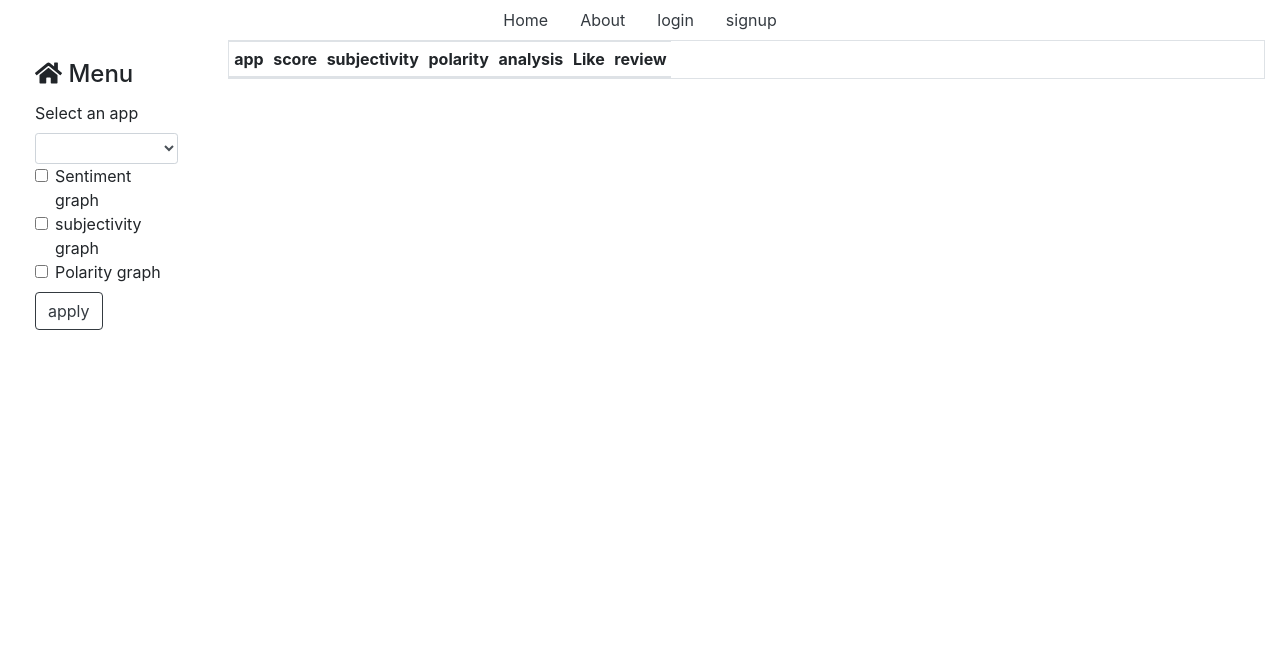
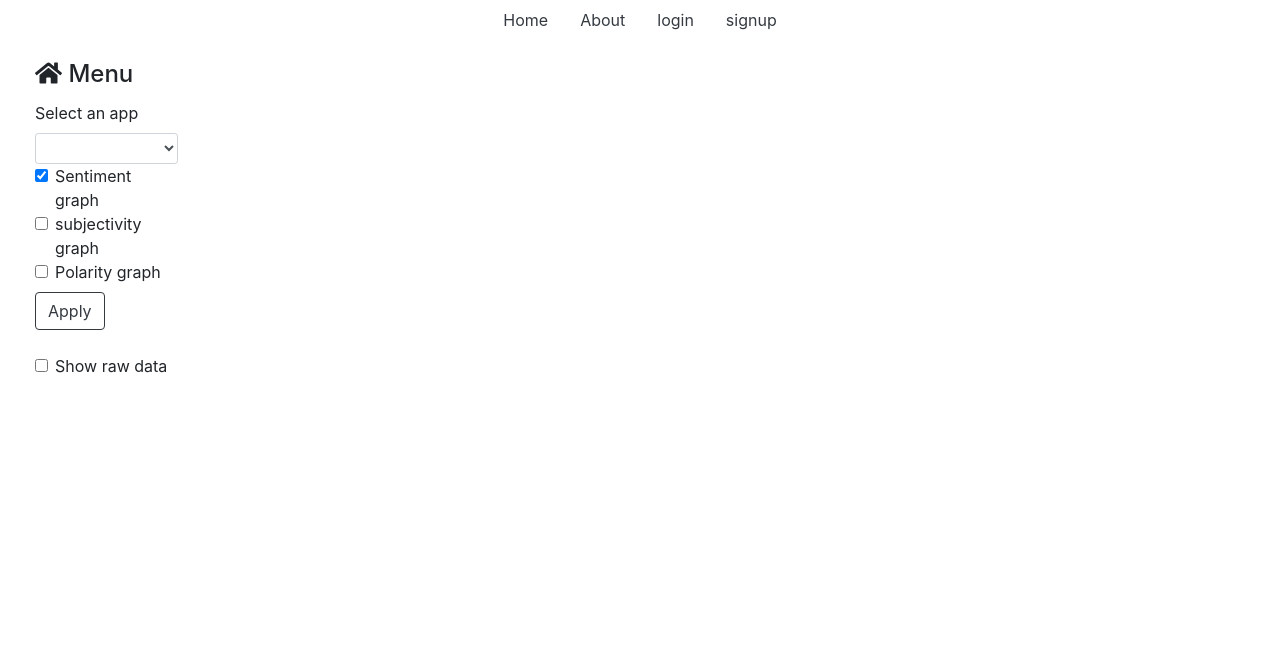
Before and after one commit to Rawat30/Google-Play-Store-Review-Sentiment-Analysis, a Flask app: template templates/home.html in a window 1280 px wide. Shown: the top 662 px of the page. Run offline with Flask 2, Linux system fonts and the light colour scheme; the template is opened without the code that fills it, so the values that code supplies are empty; some libraries are stand-ins or nearby versions.

Commit message:
kuchnhi krte

```diff
--- a/app.py
+++ b/app.py
@@ -49,7 +49,8 @@ def index():
                 flash('Password is invalid','danger')
         else:
             flash("email is invalid",'danger')
-    if session.get('isauth',True):
+    print(session)
+    if session.get('isauth',False):
         return redirect('/home')
     return render_template('index.html',title='login')
 
@@ -108,18 +109,18 @@ def home():
     db.close()
     return render_template('home.html',title='home', reviewlist=reviews,appscore=apps,appname=appname,fig1=fig1)
 
-@app.route('/callback', methods=['POST', 'GET'])
+@app.route('/callback', methods=['GET','POST'])
 def cb():
-    return gm(request.args.get('data'))
-
-def gm(appname):
+    data =  request.form
+    appname = data.get('appname')
+    pol = data.get('pol')
+    subject = data.get('subject')
+    sentiment = data.get('sentiment')
     db = get_db()
     rdf = pd.read_sql(db.query(Review).filter(Review.app==appname).statement,create_engine('sqlite:///db.sqlite3'))
     senti_data = rdf.analysis.value_counts().reset_index()
     fig =px.pie(senti_data, senti_data.index, senti_data.analysis)
     graphJSON = json.dumps(fig, cls=plotly.utils.PlotlyJSONEncoder)
-    print(fig.data[0])
-    #fig.data[0]['staticPlot']=True
     db.close()
     return graphJSON
 
@@ -129,9 +130,9 @@ def about():
 
 @app.route('/logout')
 def logout():
-    if session.get('isauth'):
-        session.clear()
-        flash('you have been logged out','warning')
+
+    session.clear()
+    flash('you have been logged out','warning')
     return redirect('/')
 
 if __name__=="__main__":
--- a/templates/base.html
+++ b/templates/base.html
@@ -33,6 +33,7 @@
     {% endif %}
 
 
+
   </ul>
   {% block body %}{% endblock %}
   <ul class="nav justify-content-center">
--- a/templates/home.html
+++ b/templates/home.html
@@ -6,38 +6,45 @@
     <div class="row">
         <div class="col-md-2 col-sm-3">
             <div class="card text-left shadow-0 border-0">
-                <form class="card-body" method="POST">
+                <form class="card-body" method="POST" id="form1">
                     <h4 class="card-title"><i class="fa fa-home" aria-hidden="true"></i> Menu</h4>
                     <div class="form-group">
                         <label for="appname">Select an app</label>
-                        <select class="form-control form-control-sm" name="appname" id="appname" onchange="cb(this.value)">
+                        <select class="form-control form-control-sm" name="appname" id="appname">
                             {% for option in appscore %}
                             <option value="{{option.Review.app}}">{{option.Review.app}}</option>
                             {% endfor %}
                         </select>
                         <div class="form-check">
                           <label class="form-check-label">
-                            <input type="checkbox" class="form-check-input" name="sentiment" id="sentiment" value="True">
+                            <input type="checkbox" class="form-check-input" name="sentiment" id="sentiment" checked>
                             Sentiment graph
                           </label>
                         </div>
                         <div class="form-check">
                           <label class="form-check-label">
-                            <input type="checkbox" class="form-check-input" name="subj" id="subj" value="True" >
+                            <input type="checkbox" class="form-check-input" name="subj" id="subj" >
                             subjectivity graph
                           </label>
                         </div>
                         <div class="form-check">
                           <label class="form-check-label">
-                            <input type="checkbox" class="form-check-input" name="pol" id="pol" value="True" >
+                            <input type="checkbox" class="form-check-input" name="pol" id="pol" >
                             Polarity graph
                           </label>
                         </div>
                         <div class="form-group py-2">
-                            <button class="btn btn-outline-dark">apply</button>
+                            <button class="btn btn-outline-dark btnload">Apply</button>
+                        </div>
+                        <div class="form-check">
+                            <label class="show_raw">
+                                <input type="checkbox" class="form-check-input" id="show_raw" value="True" >
+                                Show raw data
+                              </label>
                         </div>
                     </div>
                 </form>
+
             </div>
         </div>
         <div class="main-area col-md-10 col-sm-9">
@@ -86,17 +93,38 @@
 <script src="https://cdn.plot.ly/plotly-latest.min.js"></script>
 <script src="https://ajax.googleapis.com/ajax/libs/jquery/3.5.1/jquery.min.js"></script>
 <script>
-    function cb(selection) {
-        $.getJSON({
-            url: "/callback", data: { 'data': selection }, success: function (result) {
-                Plotly.newPlot('chart', result, {staticPlot: true});;
+    $('.table').slideUp()
+    $('#show_raw').change(function(){
+        if(this.checked){
+            $('.table').slideDown('slow')
+        }else{
+            $('.table').slideUp('slow')
+        }
+    });
+
+    $('#form1').on('submit',function(e){
+        e.preventDefault()
+        $('.btnload').html('<i class="fa fa-spinner fa-spin"></i> Apply')
+        let appname = $('#appname').val();
+        let sentiment =  $('#sentiment').is(':checked');
+        let subj =  $('#subj').is(':checked');
+        let pol =  $('#pol').is(':checked');
+
+        let selection = {
+            'appname':appname,
+            'pol':pol,
+            'subject':subj,
+            'sentiment':sentiment
+        }
+        $.ajax({
+            type: "post",
+            url: "/callback",
+            data: selection,
+            success: function (response) {
+                Plotly.newPlot('chart', response, {staticPlot: true});
+                $('.btnload').html('Apply')
             }
         });
-    }
-</script>
-<script>
-    d = {{ graphJSON | safe }};
-    //d.config={staticPlot: true};
-    Plotly.newPlot('chart', d, {});
+    })
 </script>
 {% endblock %}
```
Also changed, not shown: 1 other file.
